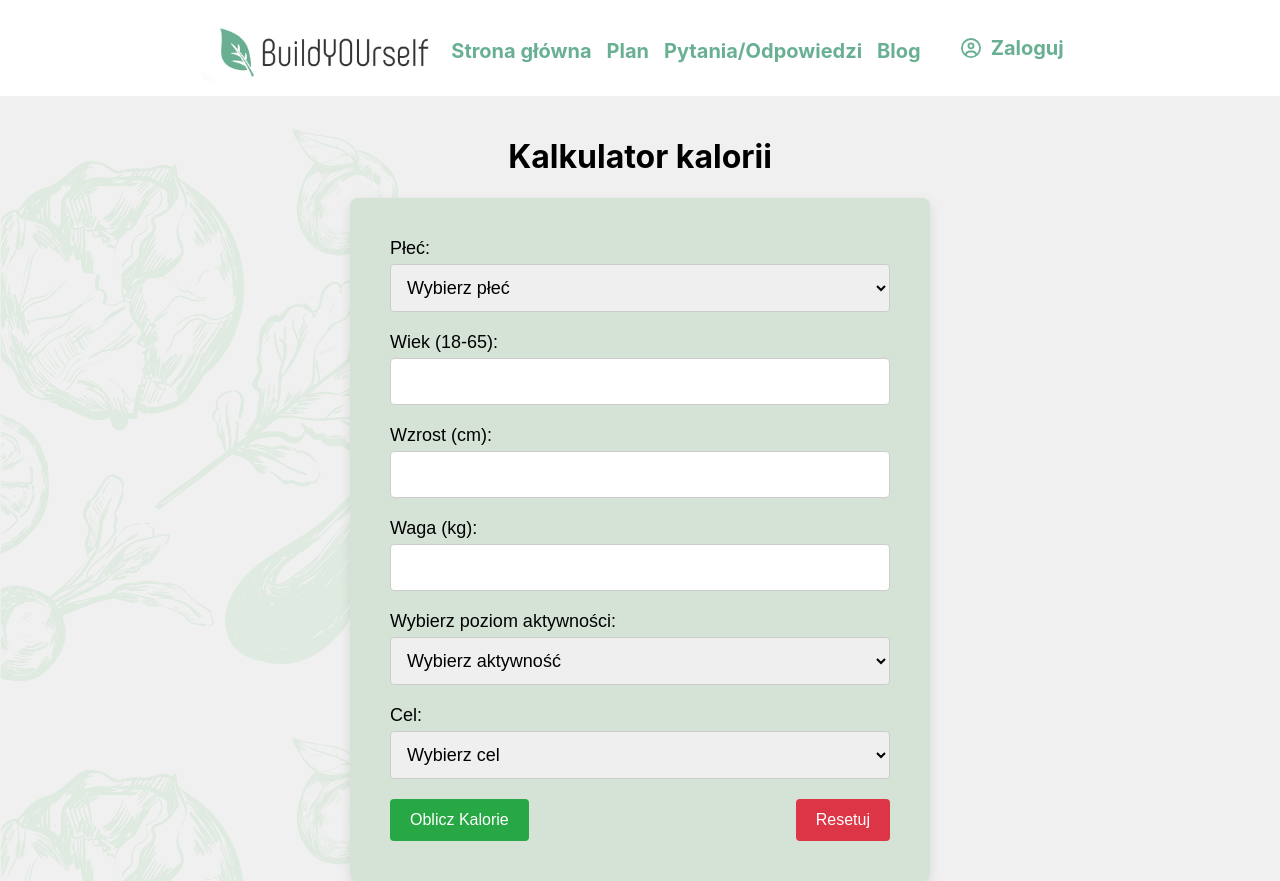
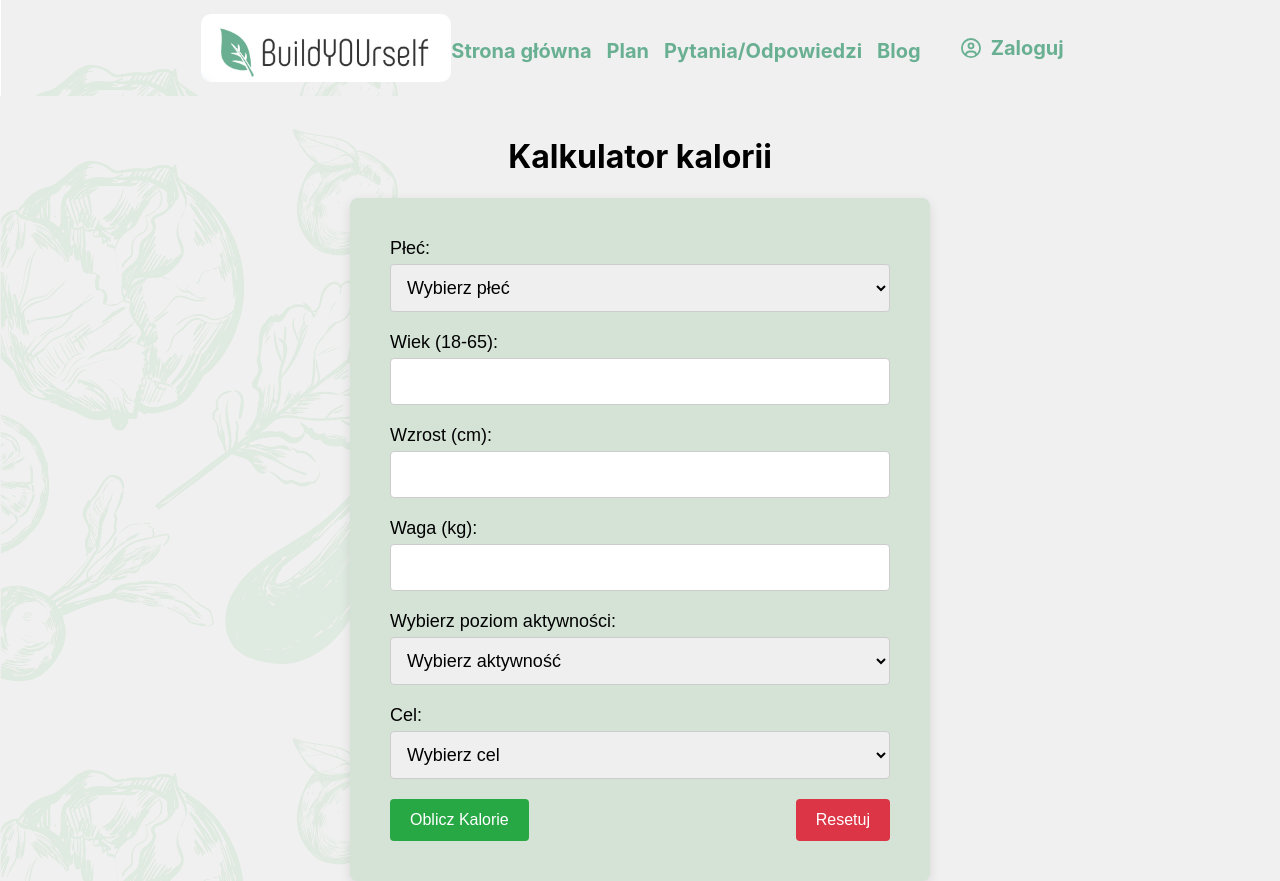
Before and after one commit to irinapukish/Build_YOUr_self, a React (Create React App) app in the folder buildyourself/: page / in a window 1280 px wide. Built offline with nearby package versions, Linux system fonts and the light colour scheme.

Commit message:
fix style background-image

```diff
--- a/buildyourself/src/index.css
+++ b/buildyourself/src/index.css
@@ -1,4 +1,5 @@
 body {
+  background-image: url('./mask-logo.svg');
   margin: 0;
   font-family: -apple-system, BlinkMacSystemFont, 'Segoe UI', 'Roboto', 'Oxygen',
     'Ubuntu', 'Cantarell', 'Fira Sans', 'Droid Sans', 'Helvetica Neue',
@@ -16,6 +17,7 @@ code {
   background-color: #f0f0f0;
   padding-top: 20px;
 }
+
 img {
   width: 100%;
   max-width: 500px;
```
